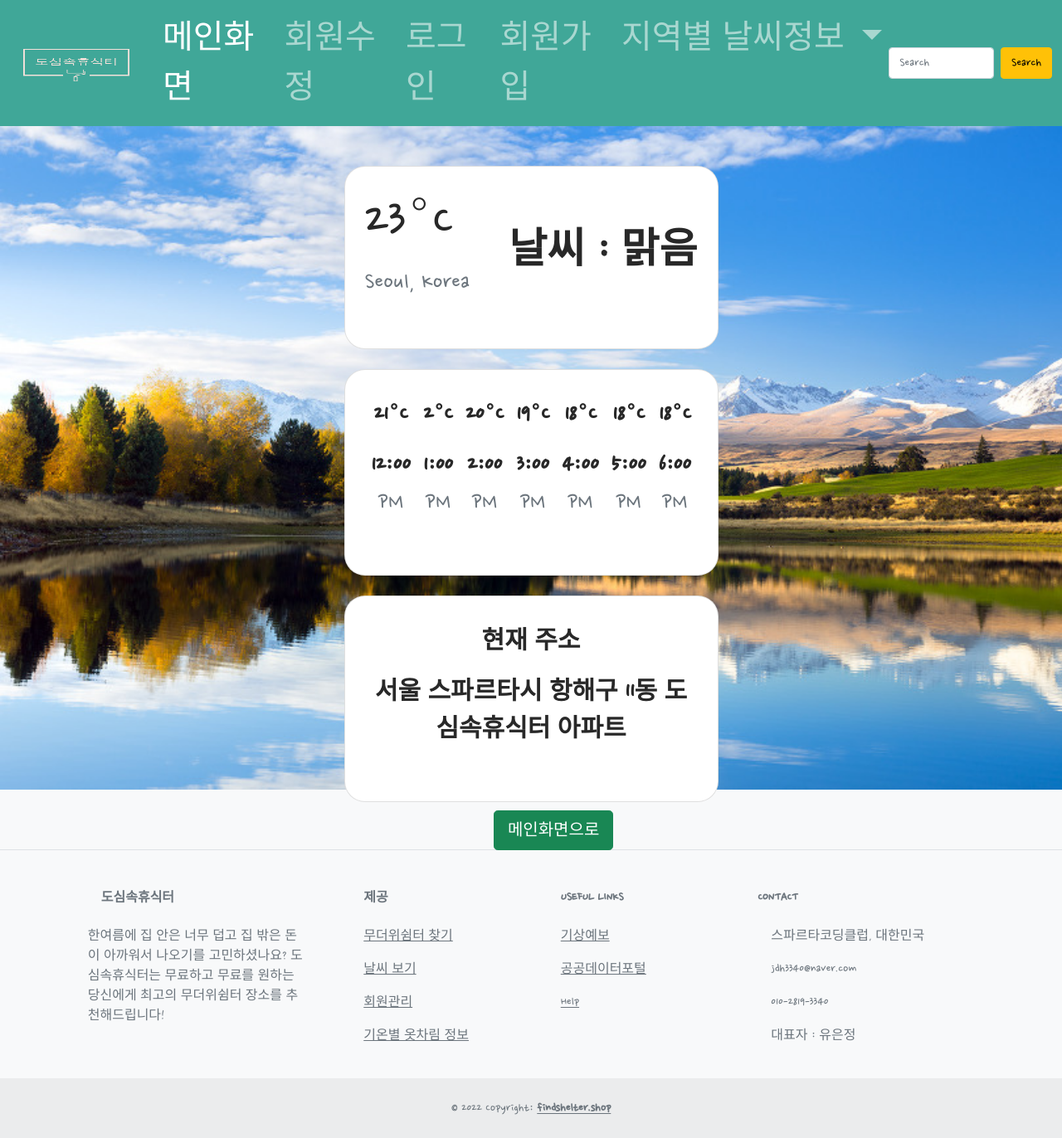
After one commit to JangDongHa/flaskFront, a Flask app: page /weather in a window 1280 px wide. The commit adds this page. Shown: the whole page at 83% size. Run offline with Flask 2, Linux system fonts and the light colour scheme.

Commit message:
카카오 주소api 구현완료. 날씨페이지 구현완료

```diff
--- a/app.py
+++ b/app.py
@@ -23,6 +23,10 @@ def getRegister():
 def getSearch():
     return render_template('search.html')
 
+@app.route('/weather')
+def getWeather():
+    return render_template('weather.html')
+
 
 if __name__ == '__main__':
     app.run('0.0.0.0', port=5000, debug=True)
--- a/templates/user.html
+++ b/templates/user.html
@@ -59,6 +59,7 @@
               </div>
             </div>
           </div>
+
         </div>
       </div>
     </div>
--- /dev/null
+++ b/templates/weather.html
@@ -0,0 +1,163 @@
+<!DOCTYPE html>
+<html lang="en">
+<head>
+    <meta charset="UTF-8">
+    <title>Title</title>
+    <link href="https://cdn.jsdelivr.net/npm/bootstrap@5.0.2/dist/css/bootstrap.min.css" rel="stylesheet" integrity="sha384-EVSTQN3/azprG1Anm3QDgpJLIm9Nao0Yz1ztcQTwFspd3yD65VohhpuuCOmLASjC" crossorigin="anonymous">
+    <script src="https://cdn.jsdelivr.net/npm/bootstrap@5.0.2/dist/js/bootstrap.bundle.min.js" integrity="sha384-MrcW6ZMFYlzcLA8Nl+NtUVF0sA7MsXsP1UyJoMp4YLEuNSfAP+JcXn/tWtIaxVXM" crossorigin="anonymous"></script>
+    <script src="https://ajax.googleapis.com/ajax/libs/jquery/3.5.1/jquery.min.js"></script>
+    <link href="https://fonts.googleapis.com/css2?family=Nanum+Pen+Script&display=swap" rel="stylesheet">
+    <style>
+      * {
+        font-family: 'Nanum Pen Script', cursive;
+      }
+      #cont p {
+        font-size: 30px !important;
+      }
+    </style>
+</head>
+<body>
+{% include 'header.html' %}
+<section class="vh-100" style="background-image: url('/static/img/loginBackground.jpg'); background-size : cover; background-repeat : no-repeat;">
+  <div class="container py-5 h-100">
+
+    <div id="cont" class="row d-flex justify-content-center align-items-center h-100" style="color: #282828;">
+      <div class="col-md-9 col-lg-7 col-xl-5">
+
+        <div class="card mb-4 gradient-custom" style="border-radius: 25px;">
+          <div class="card-body p-4">
+
+            <div id="demo1" class="carousel slide" data-ride="carousel">
+              <!-- Indicators -->
+              <ul class="carousel-indicators mb-0">
+                <li data-target="#demo1" data-slide-to="0" class="active"></li>
+                <li data-target="#demo1" data-slide-to="1"></li>
+                <li data-target="#demo1" data-slide-to="2"></li>
+              </ul>
+              <!-- Carousel inner -->
+              <div class="carousel-inner">
+                <div class="carousel-item active">
+                  <div class="d-flex justify-content-between mb-4 pb-2">
+                    <div>
+                      <h2 class="display-2"><strong>23°C</strong></h2>
+                      <p class="text-muted mb-0">Seoul, Korea</p>
+                    </div>
+                    <div style="margin-top: 40px;">
+                      <strong style="font-size: 50px; !important;">날씨 : 맑음</strong>
+                    </div>
+                  </div>
+                </div>
+              </div>
+            </div>
+
+          </div>
+        </div>
+
+        <div class="card mb-4" style="border-radius: 25px;">
+          <div class="card-body p-4">
+
+            <div id="demo2" class="carousel slide" data-ride="carousel">
+              <!-- Indicators -->
+              <ul class="carousel-indicators mb-0">
+                <li data-target="#demo2" data-slide-to="0"></li>
+                <li data-target="#demo2" data-slide-to="1" class="active"></li>
+                <li data-target="#demo2" data-slide-to="2"></li>
+              </ul>
+              <!-- Carousel inner -->
+              <div class="carousel-inner">
+                <div class="carousel-item active">
+                  <div class="d-flex justify-content-around text-center mb-4 pb-3 pt-2">
+                    <div class="flex-column">
+                      <p class="medium"><strong>21°C</strong></p>
+                      <i class="fas fa-sun fa-2x mb-3" style="color: #ddd;"></i>
+                      <p class="mb-0"><strong>12:00</strong></p>
+                      <p class="mb-0 text-muted" style="font-size: .65rem;">PM</p>
+                    </div>
+                    <div class="flex-column">
+                      <p class="medium"><strong>2°C</strong></p>
+                      <i class="fas fa-sun fa-2x mb-3" style="color: #ddd;"></i>
+                      <p class="mb-0"><strong>1:00</strong></p>
+                      <p class="mb-0 text-muted" style="font-size: .65rem;">PM</p>
+                    </div>
+                    <div class="flex-column">
+                      <p class="medium"><strong>20°C</strong></p>
+                      <i class="fas fa-cloud fa-2x mb-3" style="color: #ddd;"></i>
+                      <p class="mb-0"><strong>2:00</strong></p>
+                      <p class="mb-0 text-muted" style="font-size: .65rem;">PM</p>
+                    </div>
+                    <div class="flex-column">
+                      <p class="medium"><strong>19°C</strong></p>
+                      <i class="fas fa-cloud fa-2x mb-3" style="color: #ddd;"></i>
+                      <p class="mb-0"><strong>3:00</strong></p>
+                      <p class="mb-0 text-muted" style="font-size: .65rem;">PM</p>
+                    </div>
+                    <div class="flex-column">
+                      <p class="medium"><strong>18°C</strong></p>
+                      <i class="fas fa-cloud-showers-heavy fa-2x mb-3" style="color: #ddd;"></i>
+                      <p class="mb-0"><strong>4:00</strong></p>
+                      <p class="mb-0 text-muted" style="font-size: .65rem;">PM</p>
+                    </div>
+                    <div class="flex-column">
+                      <p class="medium"><strong>18°C</strong></p>
+                      <i class="fas fa-cloud-showers-heavy fa-2x mb-3" style="color: #ddd;"></i>
+                      <p class="mb-0"><strong>5:00</strong></p>
+                      <p class="mb-0 text-muted" style="font-size: .65rem;">PM</p>
+                    </div>
+                    <div class="flex-column">
+                      <p class="medium"><strong>18°C</strong></p>
+                      <i class="fas fa-cloud-showers-heavy fa-2x mb-3" style="color: #ddd;"></i>
+                      <p class="mb-0"><strong>6:00</strong></p>
+                      <p class="mb-0 text-muted" style="font-size: .65rem;">PM</p>
+                    </div>
+                  </div>
+                </div>
+              </div>
+            </div>
+
+          </div>
+        </div>
+
+        <div class="card" style="border-radius: 25px;">
+          <div class="card-body p-4">
+
+            <div id="demo3" class="carousel slide" data-ride="carousel">
+              <!-- Indicators -->
+              <ul class="carousel-indicators mb-0">
+                <li data-target="#demo3" data-slide-to="0"></li>
+                <li data-target="#demo3" data-slide-to="1"></li>
+                <li data-target="#demo3" data-slide-to="2" class="active"></li>
+              </ul>
+              <!-- Carousel inner -->
+              <div class="carousel-inner">
+                <div class="carousel-item active">
+                  <div class="d-flex justify-content-around text-center mb-4 pb-3 pt-2">
+                    <div class="flex-column">
+                      <p class="medium"><strong>현재 주소</strong></p>
+                      <i class="fas fa-sun fa-2x mb-3" style="color: #ddd;"></i>
+                      <p class="mb-0"><strong>서울 스파르타시 항해구 11동 도심속휴식터 아파트</strong></p>
+                    </div>
+                    </div>
+                  </div>
+                </div>
+              </div>
+            </div>
+
+          </div>
+          <div>
+            <button type="button"
+                            class="btn btn-success btn-block btn-lg gradient-custom-4 text-body" style="color: white !important; margin-top: 10px; margin-left: 40%;" onclick="gotoMain()">메인화면으로</button>
+          </div>
+        </div>
+      </div>
+    </div>
+
+  </div>
+  {% include 'footer.html' %}
+</section>
+</body>
+  <script>
+    function gotoMain(){
+      window.location.href = '/';
+    }
+  </script>
+</html>
```
Also changed, not shown: templates/index.html (+19 -4 lines), templates/register.html (+22 -0 lines).
